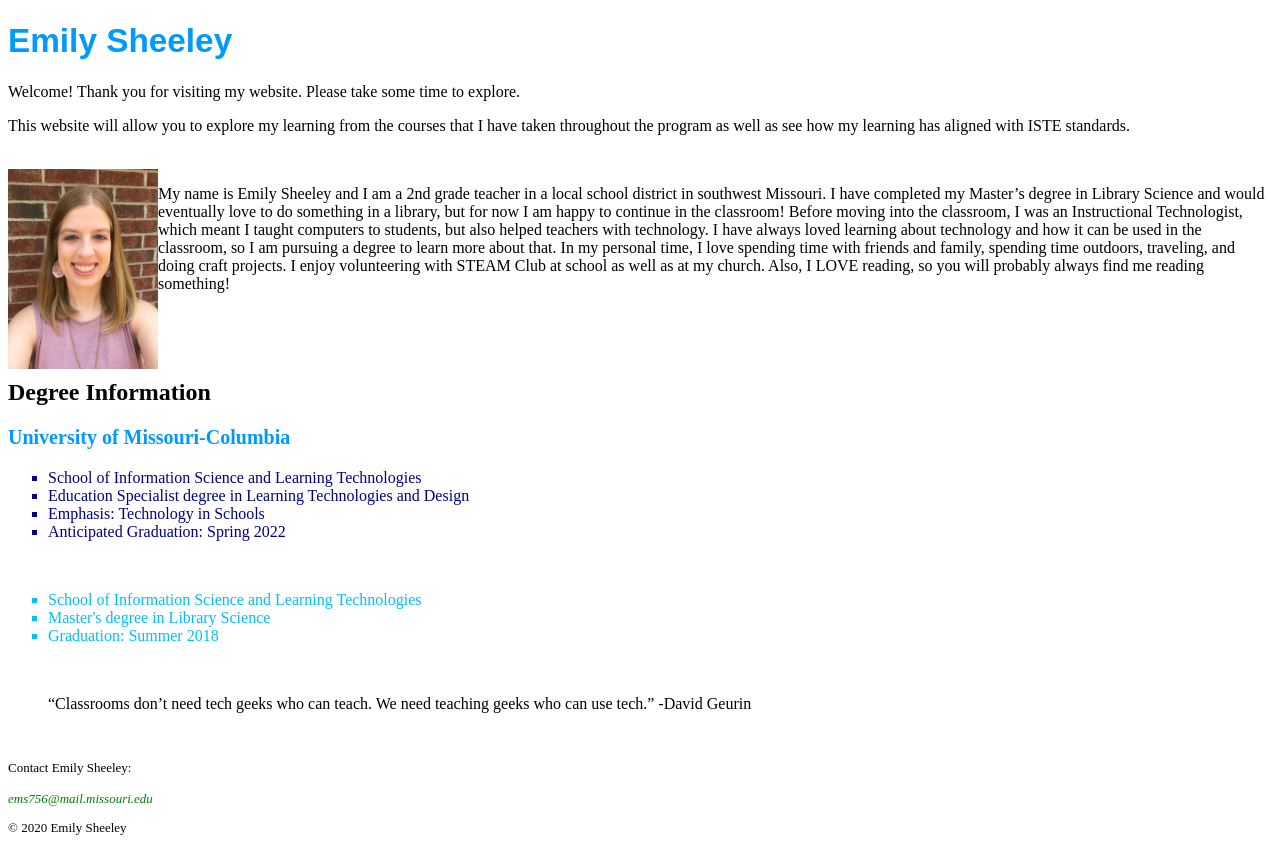
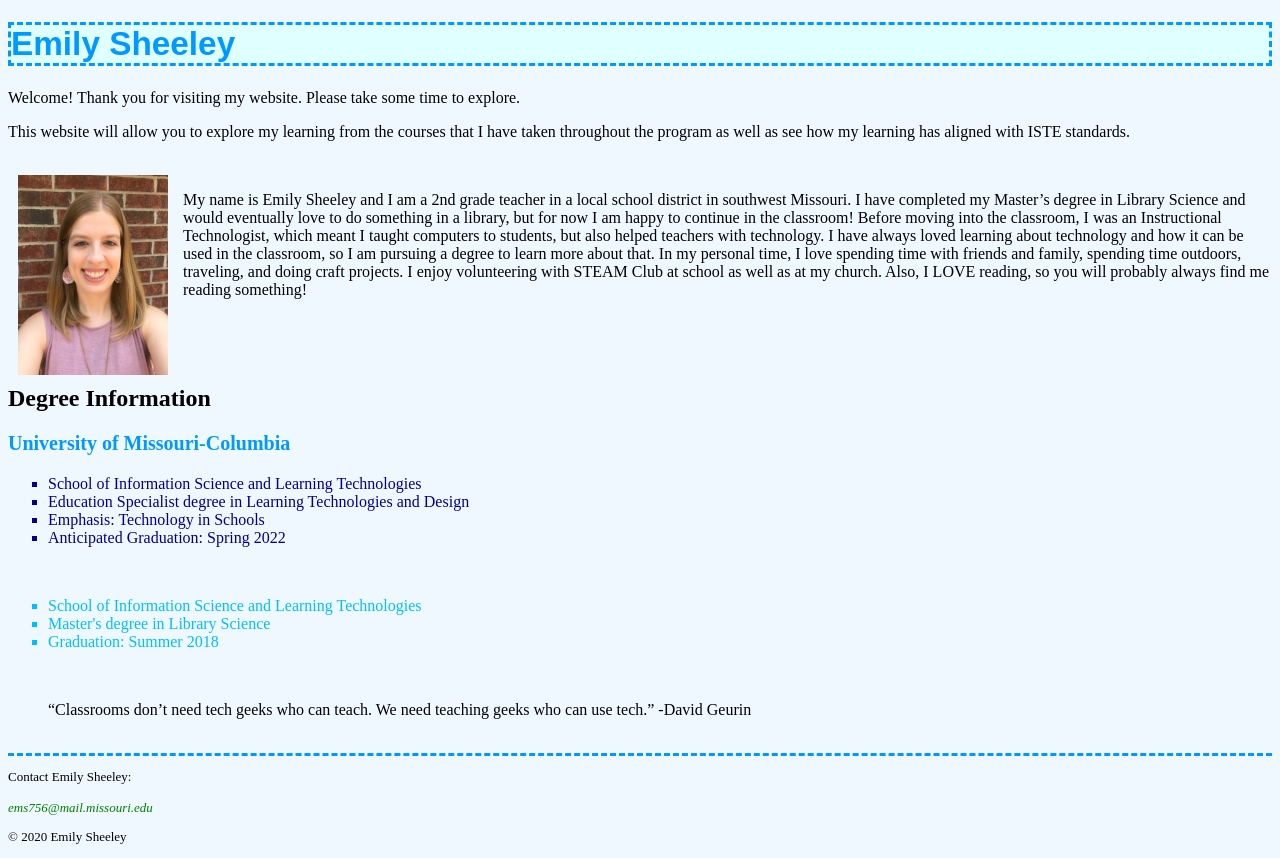
Before and after one commit to ems756/ems756.github.io, a plain HTML site: page islt_7310/index.html in a window 1280 px wide. Drawn offline with Linux system fonts and the light colour scheme.

Commit message:
Add files via upload

```diff
--- a/islt_7310/style.css
+++ b/islt_7310/style.css
@@ -1,11 +1,12 @@
 /*Style for headings*/
-h1 {color: #0099ff;font-size: 25pt; font-family: sans-serif}
+h1 {color: #0099ff;font-size: 25pt; font-family: sans-serif; background-color: lightcyan; background-size: contain; border-style: dashed; border-color:#0099ff;}
 
 h2 {clear: left;padding-top: 10px;}
 
 h3 {color: #0099ff; font-size: 15pt;}
 
 /*Style for elements*/
+body {background-color: aliceblue}
 p.body {font-size: 12pt; text-align: center;}
 
 section li {list-style-type: square;}
@@ -14,7 +15,9 @@ ul.a {color:darkblue}
 
 ul.b {color: deepskyblue}
 
-img {float: left;}
+img {float: left; padding-right: 15px; margin-left: 10px;}
+
+footer {border-top-color: #0099ff; border-top-style: dashed}
 
 /*Style for Copyright text*/
 .copyright {font-size: 13px; text-align: left;}
```
